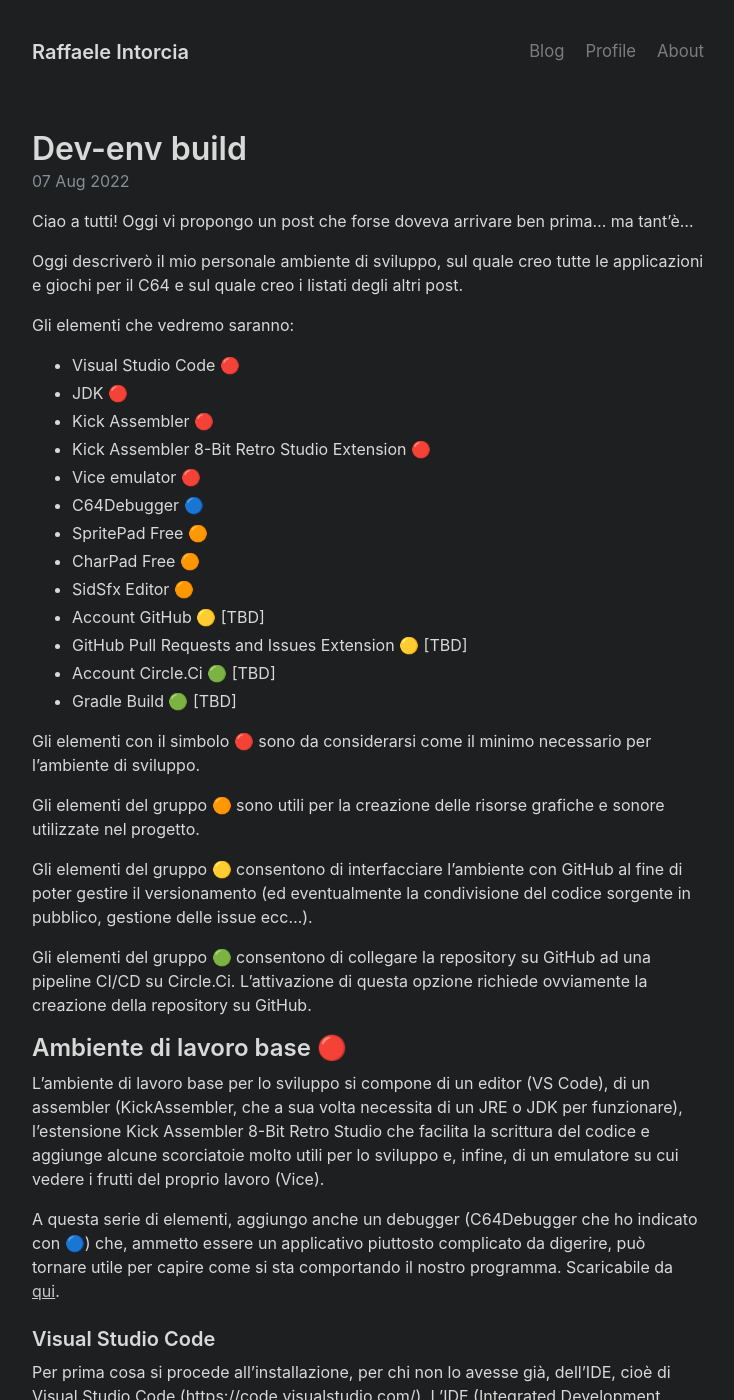
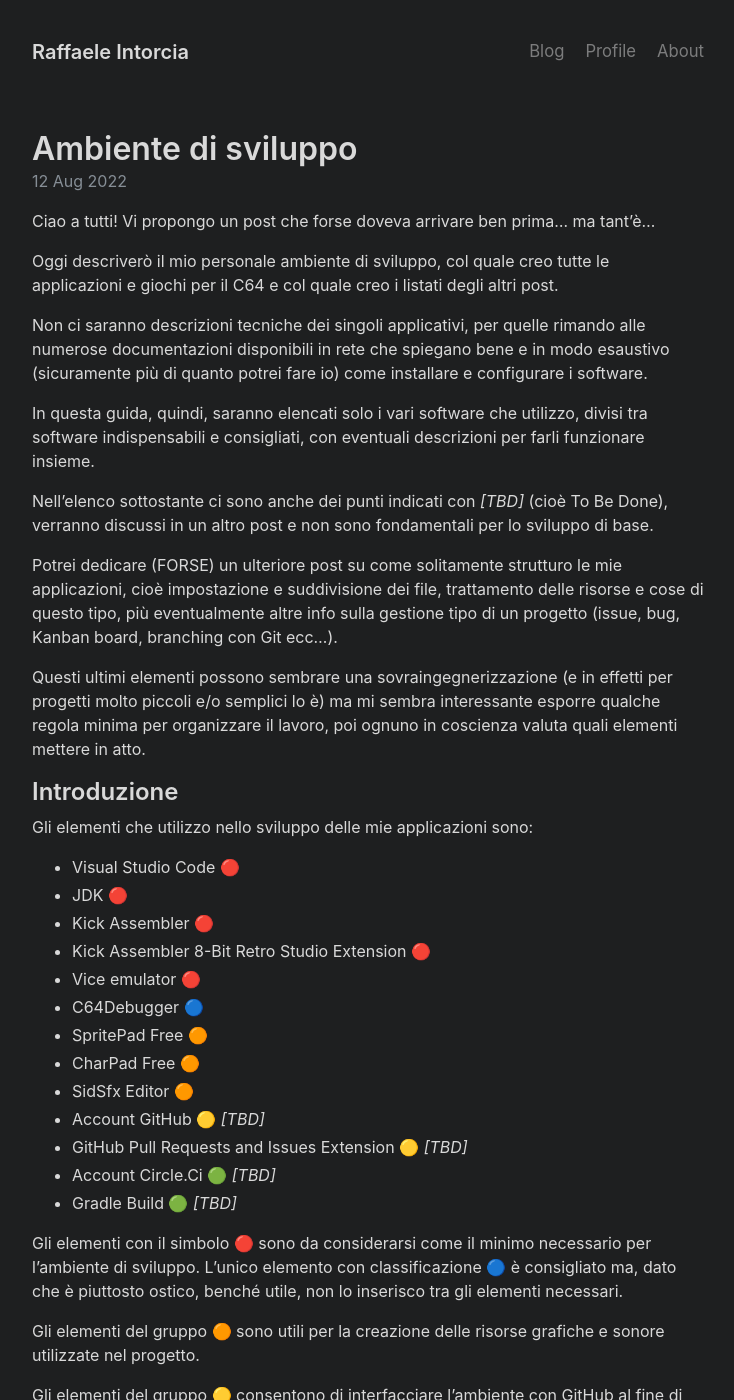
Before and after one commit to intoinside/intoinside.github.io, a Jekyll site: the page built from _posts/2022-08-12-dev-env-parte1.md, in a window 1280 px wide and 1400 px high. Shown: the whole window, without its empty margins (272-1006 px from the left). Built offline with Jekyll 4.4.1, drawn with Linux system fonts in a browser that asks for light colours; some of the changed text lies outside the part shown.

````diff
--- a/_posts/2022-08-07-draft.md
+++ b/_posts/2022-08-12-dev-env-parte1.md
@@ -1,15 +1,40 @@
 ---
 layout: post
-title: Dev-env build
+title: Ambiente di sviluppo
 ---
 
-Ciao a tutti! Oggi vi propongo un post che forse doveva arrivare ben prima...
+Ciao a tutti! Vi propongo un post che forse doveva arrivare ben prima...
 ma tant'è...
 
-Oggi descriverò il mio personale ambiente di sviluppo, sul quale creo tutte le
-applicazioni e giochi per il C64 e sul quale creo i listati degli altri post.
+Oggi descriverò il mio personale ambiente di sviluppo, col quale creo tutte le
+applicazioni e giochi per il C64 e col quale creo i listati degli altri post.
 
-Gli elementi che vedremo saranno:
+Non ci saranno descrizioni tecniche dei singoli applicativi, per quelle rimando
+alle numerose documentazioni disponibili in rete che spiegano bene e in modo
+esaustivo (sicuramente più di quanto potrei fare io) come installare e
+configurare i software.
+
+In questa guida, quindi, saranno elencati solo i vari software che utilizzo,
+divisi tra software indispensabili e consigliati, con eventuali descrizioni per
+farli funzionare insieme.
+
+Nell'elenco sottostante ci sono anche dei punti indicati con *[TBD]* (cioè To
+Be Done), verranno discussi in un altro post e non sono fondamentali per lo
+sviluppo di base.
+
+Potrei dedicare (FORSE) un ulteriore post su come solitamente strutturo le mie
+applicazioni, cioè impostazione e suddivisione dei file, trattamento delle
+risorse e cose di questo tipo, più eventualmente altre info sulla gestione tipo
+di un progetto (issue, bug, Kanban board, branching con Git ecc...).
+
+Questi ultimi elementi possono sembrare una sovraingegnerizzazione (e in
+effetti per progetti molto piccoli e/o semplici lo è) ma mi sembra interessante
+esporre qualche regola minima per organizzare il lavoro, poi ognuno in coscienza
+valuta quali elementi mettere in atto.
+
+## Introduzione
+
+Gli elementi che utilizzo nello sviluppo delle mie applicazioni sono:
 * Visual Studio Code &#x1F534;
 * JDK &#x1F534;
 * Kick Assembler &#x1F534;
@@ -19,13 +44,15 @@ Gli elementi che vedremo saranno:
 * SpritePad Free &#x1F7E0;
 * CharPad Free &#x1F7E0;
 * SidSfx Editor &#x1F7E0;
-* Account GitHub &#x1F7E1; [TBD]
-* GitHub Pull Requests and Issues Extension &#x1F7E1; [TBD]
-* Account Circle.Ci &#x1F7E2; [TBD]
-* Gradle Build &#x1F7E2; [TBD]
+* Account GitHub &#x1F7E1; *[TBD]*
+* GitHub Pull Requests and Issues Extension &#x1F7E1; *[TBD]*
+* Account Circle.Ci &#x1F7E2; *[TBD]*
+* Gradle Build &#x1F7E2; *[TBD]*
 
 Gli elementi con il simbolo &#x1F534; sono da considerarsi come il minimo
-necessario per l'ambiente di sviluppo.
+necessario per l'ambiente di sviluppo. L'unico elemento con classificazione
+&#x1F535; è consigliato ma, dato che è piuttosto ostico, benché utile, non
+lo inserisco tra gli elementi necessari.
 
 Gli elementi del gruppo &#x1F7E0; sono utili per la creazione delle risorse
 grafiche e sonore utilizzate nel progetto.
@@ -35,13 +62,12 @@ GitHub al fine di poter gestire il versionamento (ed eventualmente la
 condivisione del codice sorgente in pubblico, gestione delle issue ecc...).
 
 Gli elementi del gruppo &#x1F7E2; consentono di collegare la repository su
-GitHub ad una pipeline CI/CD su Circle.Ci. L'attivazione di questa opzione
-richiede ovviamente la creazione della repository su GitHub.
+GitHub ad una pipeline CI/CD su Circle.Ci.
 
 ## Ambiente di lavoro base &#x1F534;
 
 L'ambiente di lavoro base per lo sviluppo si compone di un editor (VS Code),
-di un assembler (KickAssembler, che a sua volta necessita di un JRE o JDK per
+di un assembler (KickAssembler, che a sua volta necessita di un JDK per
 funzionare), l'estensione Kick Assembler 8-Bit Retro Studio che facilita la
 scrittura del codice e aggiunge alcune scorciatoie molto utili per lo sviluppo
 e, infine, di un emulatore su cui vedere i frutti del proprio lavoro (Vice).
@@ -86,23 +112,30 @@ E' sufficiente ricercare l'estensione *Kick Assembler 8-Bit Retro Studio* nello
 
 Successivamente è necessario modificare alcune opzioni dell'estensione:
 * Kickassembler › Assembler: Jar, deve puntare al file kickass.jar, installato
-al punto precedente
+in precedenza.
 * Kickassembler › Assembler Library Paths, contiene la lista dei path in cui
 sono installate le eventuali librerie. Inizialmente è vuoto.
 * Kickassembler › Debugger: Runtime, punta all'eseguibile del debugger, se
 è stato installato
-* Kickassembler › Emulator: Runtime, punta all'eseguibile dell'emulatore Vice
-* Kickassembler › Java: Runtime, punta al file java.exe del JDK
+* Kickassembler › Emulator: Runtime, punta all'eseguibile dell'emulatore Vice,
+lo installeremo tra poco quindi si può inserire questo dato successivamente.
+* Kickassembler › Java: Runtime, punta al file java.exe del JDK.
 
 ### Vice emulator
 
 Vice è uno tra gli emulatori più conosciuti, supporta diverse macchine Commodore
 (64, Vic20, 128 ecc...). Scaricabile [qui](https://vice-emu.sourceforge.io/)
 
+Ricordarsi di impostare il path di installazione di Vice tra le opzioni
+dell'estensione di Kickassembler.
+
 ### Test
 
 Con questa serie di opzioni impostate, si può eseguire un piccolo programma di
 test per assicurarsi che tutto, fino a qui, sia definito correttamente.
+
+Quindi, all'interno di VS Code, inserire questo piccolo codice dentro un file
+.asm.
 
 ```
 BasicUpstart2($0810)
@@ -127,13 +160,13 @@ utilizzare nel progetto.
 Nessuno vieta ovviamente di cercare delle risorse già realizzate e di adattarle
 alle proprie necessità, non entro nel merito di questa soluzione.
 Le applicazioni sono le seguenti:
-* CharPad
-* SpritePad
-* SidSfx editor
+* CharPad Free
+* SpritePad Free
+* SidSfx Editor
 
 ### CharPad Free
 
-E' il software che consente di creare un charset personalizzato e una mappa.
+E' il software che consente di creare charset personalizzati e mappe.
 
 ![CharPad Free](/resources/charpad-main-screen.png)
 
@@ -149,22 +182,32 @@ l'organizzazione di gruppi di sprite per produrre le animazioni.
 ![SpritePad Free](/resources/spritepad-main-screen.png)
 
 Anche in questo caso, la versione Free è sufficiente per l'utilizzo base ed è
-scaricabile [qui](http://csdb.dk/release/download.php?id=163858)
+scaricabile [qui](http://csdb.dk/release/download.php?id=163858).
 
 ### SidSfx Editor
 
 Ho scoperto questo software da poco ed è una figata mostruosa! Permette di creare
-dei brevi effetti audio da associare al progetto. Non sto parlando di colonne
-sonore estese, per quello vi rimando ad altri software, tipo GoatTracker per
-esempio.
+dei brevi effetti audio da associare al progetto. Non sto parlando delle colonne
+sonore, per quello vi rimando ad altri software, tipo GoatTracker.
 
 ![SidSfx Editor](/resources/sidsfx-main-screen.png)
 
-Solitamente creo l'effetto che mi interessa e poi lo esporto come file asm da
-integrare.
-Scaricabile [qui](https://agpx.itch.io/sid-sfx-editor)
+Solitamente creo l'effetto che mi interessa e poi lo esporto come file asm e lo
+integro nel progetto.
+Scaricabile [qui](https://agpx.itch.io/sid-sfx-editor).
 
-*Nota bene*: volutamente NON ho inserito tutorial su come utilizzare questi
-software. Sto semplicemente esponendo come è composto il mio ambiente di
+## Conclusione
+
+Come scritto nell'introduzione, volutamente NON ho inserito tutorial su come
+utilizzare questi software.
+Sto semplicemente esponendo come è composto il mio ambiente di
 sviluppo. Per informazioni di questo tipo vi invito a leggere la (tanta)
 documentazione a riguardo.
+
+Per ora mi fermo qui, nel prossimo post vedremo i software non necessari,
+marchiati con &#x1F7E1; e &#x1F7E2;.
+
+Se volete chiarimenti su qualche punto di questo post, scrivetemi su
+[Gitter](https://gitter.im/intoinside/community)!
+
+Le discussioni più interessanti verranno aggiunte qui.
````
